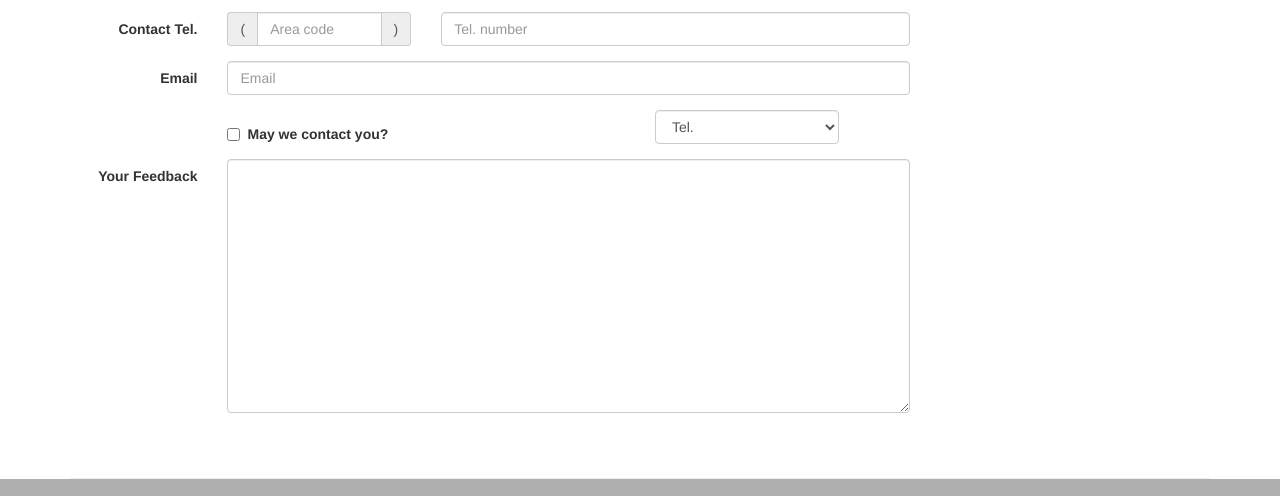
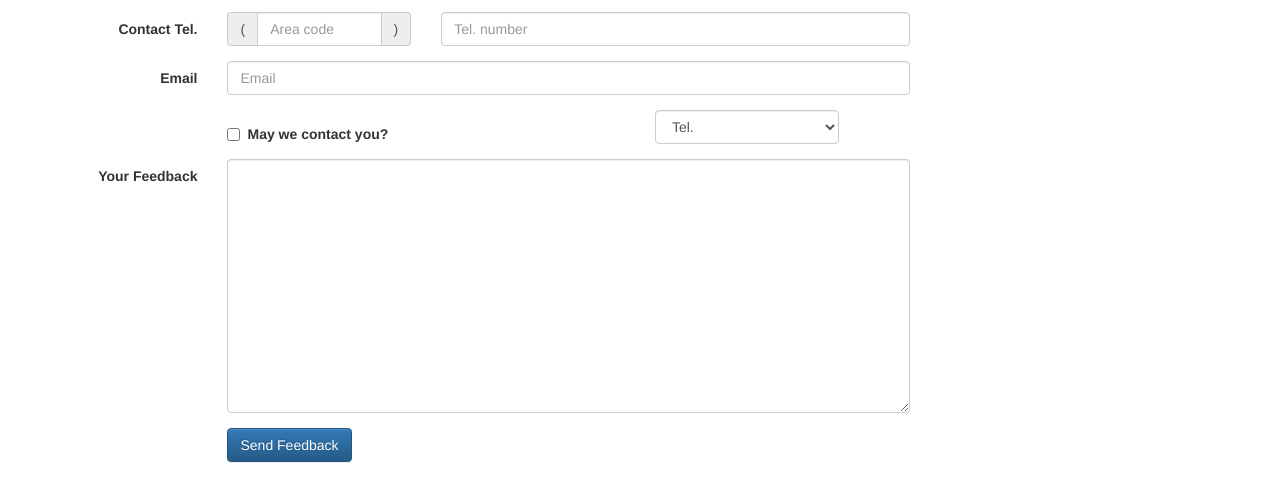
Before and after one commit to MohammedFCIS/conFusion, a plain HTML site: page contactus.html in a window 1280 px wide. Shown: the part 1195-1691 px from the top of the page. Drawn offline with nearby package versions, Linux system fonts and the light colour scheme.

Commit message:
Adding the Submit Button

```diff
--- a/contactus.html
+++ b/contactus.html
@@ -178,6 +178,11 @@
                             <textarea class="form-control" id="feedback" name="feedback" rows="12"></textarea>
                         </div>
                     </div>
+                       <div class="form-group">
+                        <div class="col-sm-offset-2 col-sm-10">
+                            <button type="submit" class="btn btn-primary">Send Feedback</button>
+                        </div>
+                    </div>
 
                 </form>
             </div>
```
